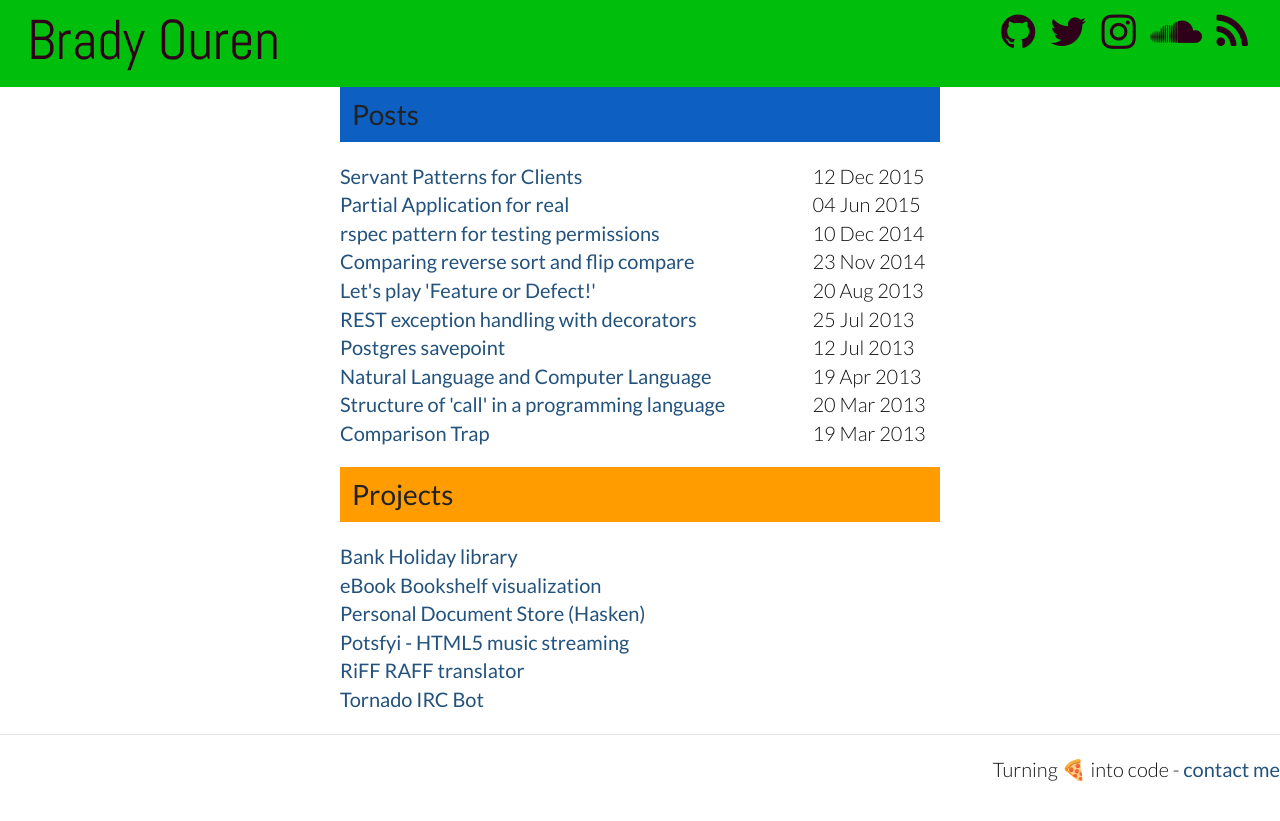
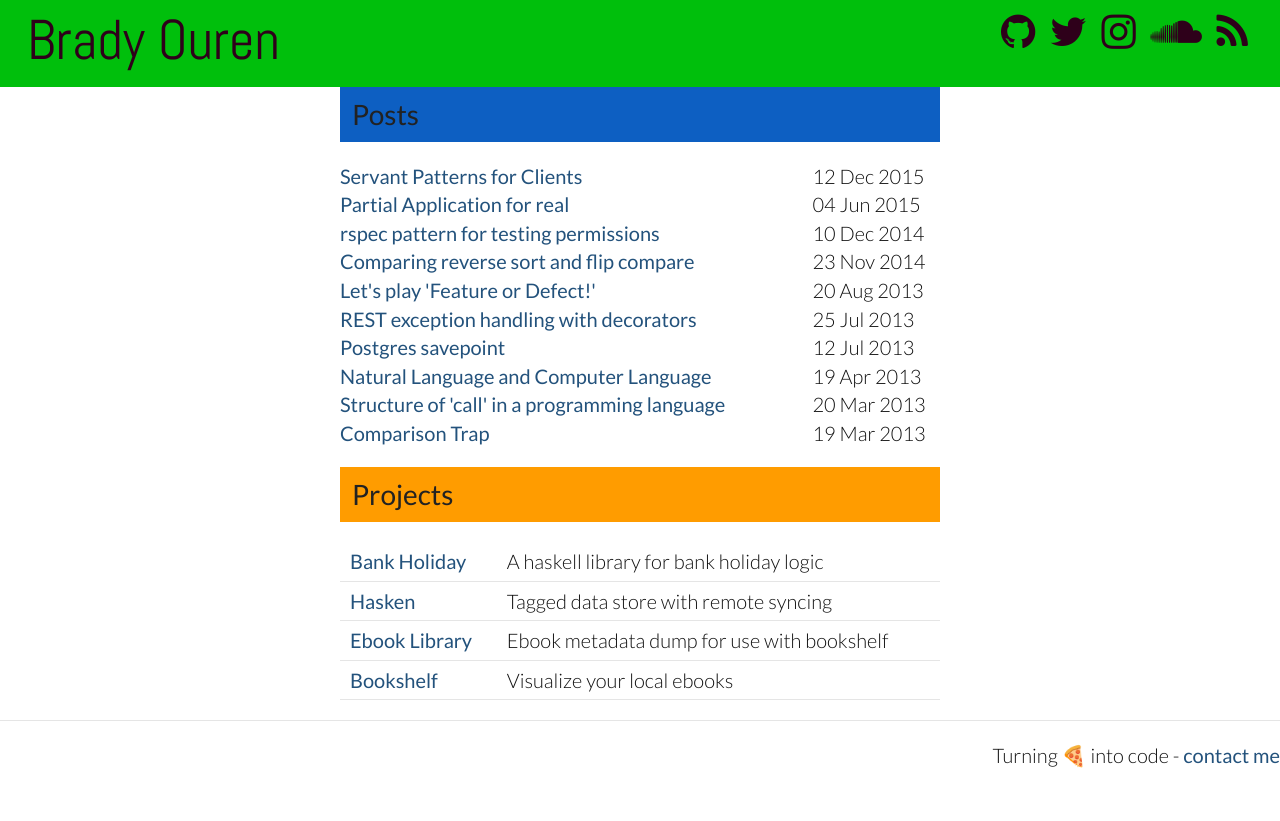
Before and after one commit to tippenein/tippenein.github.io, a Jekyll site: the page built from index.html, in a window 1280 px wide. Shown: the top 821 px of the page. Built offline with Jekyll 4.4.1, drawn with Linux system fonts in a browser that asks for light colours; nearby versions of some CDN libraries.

Commit message:
just give links to projects

```diff
--- a/index.html
+++ b/index.html
@@ -15,10 +15,22 @@ title: Brady Ouren (Tippenein)
   </ul>
 
   <h1 class="section-block projects">Projects</h1>
-  <ul class="list-unstyled">
-    {% for project in site.projects %}
-      <li><a href="{{ project.url }}">{{ project.title }}</a></li>
-    {% endfor %}
-  </ul>
-
+  <table>
+    <tr>
+      <td><a href="https://www.github.com/tippenein/BankHoliday">Bank Holiday</a></td>
+      <td>A haskell library for bank holiday logic</td>
+    </tr>
+    <tr>
+      <td><a href="https://www.github.com/tippenein/hasken">Hasken</a></td>
+      <td>Tagged data store with remote syncing</td>
+    </tr>
+    <tr>
+      <td><a href="https://www.github.com/tippenein/ebook_library">Ebook Library</a></td>
+      <td>Ebook metadata dump for use with bookshelf</td>
+    </tr>
+    <tr>
+      <td><a href="https://www.github.com/tippenein/bookshelf">Bookshelf</a></td>
+      <td>Visualize your local ebooks</td>
+    </tr>
+  </table>
 </div>
```
Also changed, not shown: _layouts/project.html (deleted, +0 -8 lines), _projects/bank_holiday.md (deleted, +0 -17 lines), _projects/bookshelf.md (deleted, +0 -11 lines), _projects/hasken.md (deleted, +0 -16 lines), _projects/potsfyi-music-streaming.md (deleted, +0 -20 lines), _projects/riff-raff-translator.md (deleted, +0 -9 lines), _projects/tornado-irc-bot.md (deleted, +0 -16 lines).
